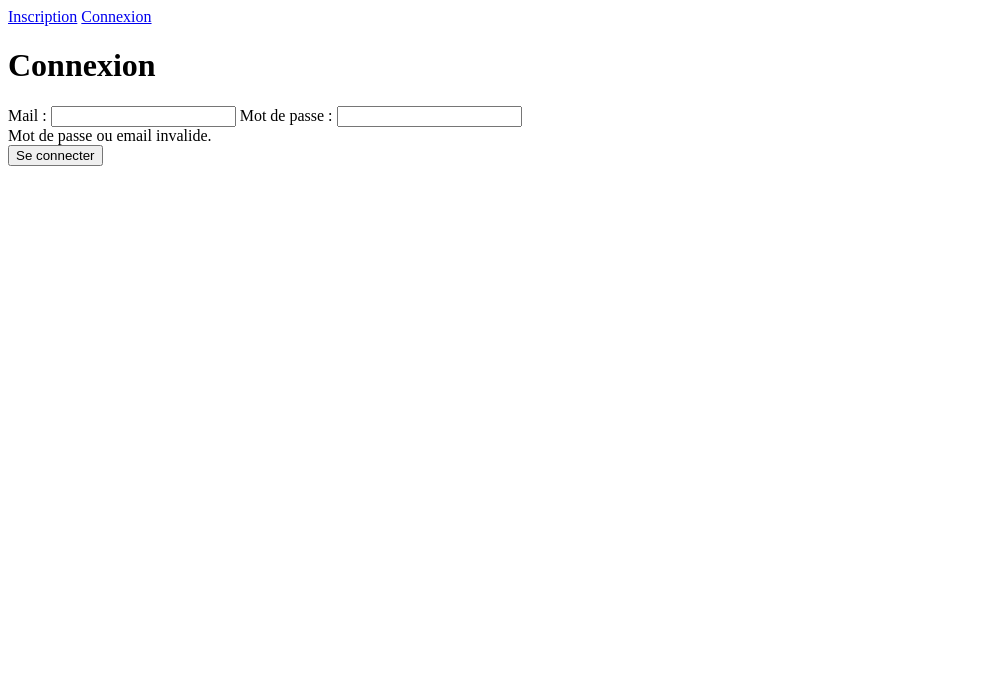
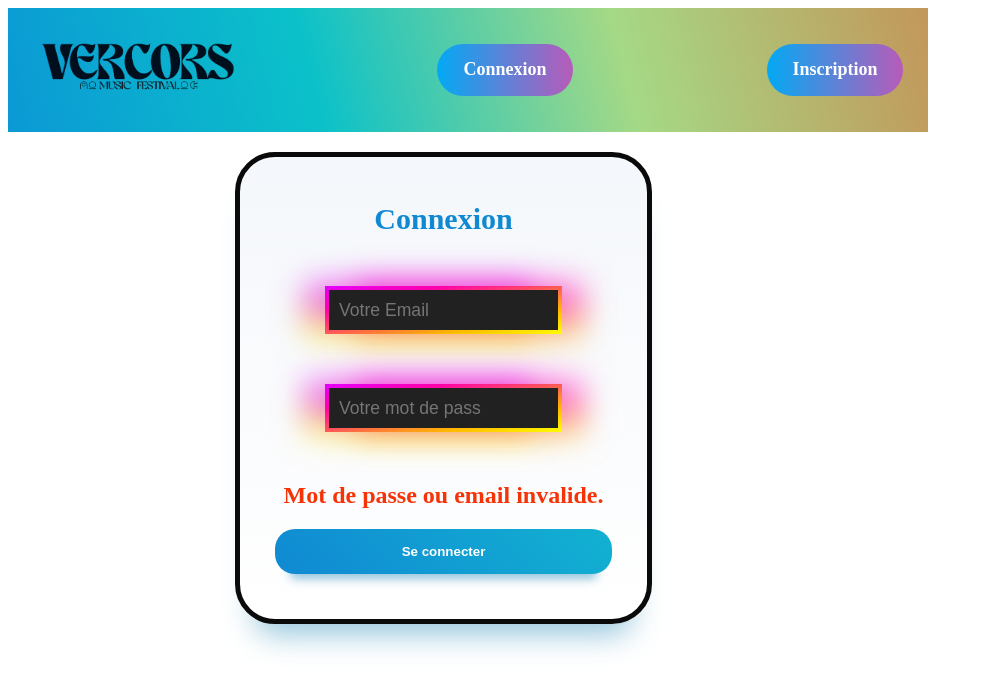
Before and after one commit to AltalebFeras/Formulaire-De-Rservation, a PHP site: page /connexion.php?erreur in a window 1280 px wide. Shown: the top 691 px of the page, without its empty margins (0-983 px from the left). Run offline with PHP 8.4, Linux system fonts and the light colour scheme.

Commit message:
NEW VERSION

```diff
--- /dev/null
+++ b/assets/connexion.css
@@ -0,0 +1,123 @@
+form {
+  position: absolute;
+  left: 215px;
+  max-width: 350px;
+  background: #f8f9fd;
+  background: linear-gradient(
+    0deg,
+    rgb(255, 255, 255) 0%,
+    rgb(244, 247, 251) 100%
+  );
+  border-radius: 40px;
+  padding: 25px 35px;
+  border: 5px solid rgb(10, 10, 10);
+  box-shadow: rgba(133, 189, 215, 0.8784313725) 0px 30px 30px -20px;
+  margin: 20px;
+}
+
+h1 {
+  text-align: center;
+  font-weight: 900;
+  font-size: 30px;
+  color: rgb(16, 137, 211);
+}
+#messageEchec,
+#messageSucces {
+  text-align: center;
+  font-weight: 900;
+  font-size: 24px;
+  color: rgb(246, 51, 7);
+}
+#messageSucces {
+  color: rgb(6, 22, 249);
+}
+.box-input {
+  position: relative;
+}
+
+.border {
+  max-width: 245px;
+  margin: 50px;
+  background-image: linear-gradient(
+    to right bottom,
+    #e300ff,
+    #ff00aa,
+    #ff5956,
+    #ffb900,
+    #fffe00
+  );
+  box-shadow: -25px -10px 30px -5px rgba(225, 0, 255, 0.5),
+    25px -10px 30px -5px rgba(255, 0, 212, 0.5),
+    25px 10px 30px -5px rgba(255, 174, 0, 0.5),
+    -25px 10px 30px -5px rgba(255, 230, 0, 0.5);
+  padding: 4px;
+}
+
+.input {
+  background-color: #212121;
+  max-width: 200px;
+  height: 40px;
+  padding: 0 19px 0 10px;
+  font-size: 1.1em;
+  position: relative;
+  border: none;
+  color: white;
+  outline: 0;
+  overflow: hidden;
+}
+
+.box-input::after,
+.box-input::before {
+  content: "";
+  width: 130px;
+  height: 30px;
+  position: absolute;
+  z-index: -1;
+}
+
+.box-input::after {
+  bottom: 0;
+  right: 0;
+}
+
+.box-input::before {
+  top: 0;
+  left: 0;
+}
+
+.input::placeholder {
+  transition: all 0.5s ease-in, transform 0.2s ease-in 0.6s;
+}
+
+.input:focus::placeholder {
+  padding-left: 165px;
+  transform: translateY(-50px);
+}
+.login-button {
+  display: block;
+  width: 100%;
+  font-weight: bold;
+  background: linear-gradient(
+    45deg,
+    rgb(16, 137, 211) 0%,
+    rgb(18, 177, 209) 100%
+  );
+  color: white;
+  padding-block: 15px;
+  margin: 20px auto;
+  border-radius: 20px;
+  box-shadow: rgba(133, 189, 215, 0.8784313725) 0px 20px 10px -15px;
+  border: none;
+  transition: all 0.2s ease-in-out;
+}
+
+.login-button:hover,
+input:hover {
+  transform: scale(1.03);
+  box-shadow: rgba(133, 189, 215, 0.8784313725) 0px 23px 10px -20px;
+}
+
+.login-button:active {
+  transform: scale(0.95);
+  box-shadow: rgba(133, 189, 215, 0.8784313725) 0px 15px 10px -10px;
+}
--- /dev/null
+++ b/assets/header.css
@@ -0,0 +1,76 @@
+header{
+    max-width: 860px;
+    display: flex;
+    justify-content: space-between;
+    align-items: center;
+}
+button {
+  text-decoration: none;
+  position: relative;
+  border: none;
+  font-size: 14px;
+  font-family: inherit;
+  cursor: pointer;
+  color: #fff;
+  width: 9em;
+  height: 3em;
+  line-height: 2em;
+  text-align: center;
+  background: linear-gradient(90deg, #03a9f4, #f441a5, #ffeb3b, #03a9f4);
+  background-size: 300%;
+  border-radius: 30px;
+  z-index: 1;
+}
+
+button:hover {
+  animation: ani 8s linear infinite;
+  border: none;
+}
+
+@keyframes ani {
+  0% {
+    background-position: 0%;
+  }
+
+  100% {
+    background-position: 400%;
+  }
+}
+
+button:before {
+  content: "";
+  position: absolute;
+  top: -5px;
+  left: -5px;
+  right: -5px;
+  bottom: -5px;
+  z-index: -1;
+  background: linear-gradient(90deg, #03a9f4, #f441a5, #ffeb3b, #03a9f4);
+  background-size: 400%;
+  border-radius: 35px;
+  transition: 1s;
+}
+
+button:hover::before {
+  filter: blur(20px);
+}
+
+button:active {
+  background: linear-gradient(32deg, #03a9f4, #f441a5, #ffeb3b, #03a9f4);
+}
+header{
+    padding: 30px;
+    display: flex;
+    background: linear-gradient(76deg,#0b99d5,#0bc1c9,#a5d985,#c3975b);
+
+}
+.link {
+  color: white;
+  font-size: 18px;
+  font-weight: bold;
+  text-decoration: none;
+}
+.logo{
+    width: 200px;
+    height: 60px;
+}
--- a/assets/script.js
+++ b/assets/script.js
@@ -38,12 +38,21 @@ let boutonPrecedentVersOption = document.getElementById(
 let boutonPrecedentVersReservation = document.getElementById(
   "boutonPrecedentVersReservation"
 );
+let alertBigNumber = document.getElementById("alertBigNumber");
+console.log(alertBigNumber);
 
 //pour recuperer la valeur du input type number
 let nombrePlacesValue = 0;
 NombrePlaces.addEventListener("change", function () {
   nombrePlacesValue = parseInt(NombrePlaces.value);
 });
+
+function depasserLeNombreDePlace() {
+  if (NombrePlaces.value > 50) {
+    alertBigNumber.style.display= "block"
+  }
+}
+
 
 //afficher et cacher les tarifs en choissisant les input type radio.
 //afficher un alrt pour le tarif réduit.
@@ -115,7 +124,10 @@ function chooseTariff() {
 reservationBouton.addEventListener("click", function () {
   if (
     chooseTariff() &&
-    NombrePlaces.value > 0 && //j'ai indiqué en HTML que l'input type number a un min = 1 et un max = 50. //ces tous les checkbox de tarif normal qui sont cachés
+    //j'ai indiqué en HTML que l'input type number a un min = 1 et un max = 50.
+    NombrePlaces.value > 0 &&
+    NombrePlaces.value <= 50 &&
+     //ces tous les checkbox de tarif normal qui sont cachés
     (pass1jour.checked ||
       pass2jours.checked ||
       pass3jours.checked ||
@@ -131,6 +143,7 @@ reservationBouton.addEventListener("click", function () {
     alertOption.style.display = "none";
     console.log("NombrePlaces est = " + NombrePlaces.value); // pour verfier la valeur du input type number aprés avoir passer à la prochaine section .
   } else {
+    depasserLeNombreDePlace()
     alertOption.textContent =
       "Veuillez indiquer le nombre de réservations et sélectionner un tarif ainsi qu'un pass.";
   }
--- a/connexion.php
+++ b/connexion.php
@@ -18,23 +18,43 @@ if (isset($_GET['erreur'])) {
 
 include "includes/header.php";
 ?>
+<!DOCTYPE html>
+<html lang="fr">
+
+<head>
+  <meta charset="UTF-8" />
+  <meta name="viewport" content="width=device-width, initial-scale=1.0" />
+  <title>Formulaire de réservation Music Vercos Festival</title>
+  <link rel="stylesheet" href="./assets/connexion.css" />
+</head>
+
+<body>
   <form action="src/authentication.php" method="post" onsubmit=" return ValidationConnexion()">
-    <h1>Connexion</h1>
     <?php if ($succes) { ?>
-      <div class="message succes">
+      <div class="message succes" id="messageSucces" >
         Votre inscription est validée !
       </div>
-    <?php } ?>
-    <label for="mail">Mail :</label>
-    <input type="email" name="mail" id="mail" required>
-    <label for="password">Mot de passe :</label>
-    <input type="password" name="password" id="password" required>
+      <?php } ?>
+      <h1>Connexion</h1>
+    <div class="box-input">
+      <div class="border">
+        <input class="input" type="email" name="mail" id="mail" placeholder="Votre Email" required>
+      </div>
+    </div>
+    <div class="box-input">
+      <div class="border">
+        <input type="password" name="password" id="password" class="input"  placeholder="Votre mot de pass" required>
+      </div>
+    </div>
+
     <div id="message"></div>
     <?php if ($echec) { ?>
-      <div class="message echec">
-        Mot de passe ou email invalide.
-      </div>
+      <div class="message echec" id="messageEchec" >
+      Mot de passe ou email invalide.
+    </div>
     <?php } ?>
-    <input type="submit" value="Se connecter">
+    <input type="submit" value="Se connecter" class="login-button" >
   </form>
-  </html>
+</body>
+
+</html>
--- a/includes/header.php
+++ b/includes/header.php
@@ -1,8 +1,23 @@
+<!DOCTYPE html>
+<html lang="fr">
+
+<head>
+  <meta charset="UTF-8" />
+  <meta name="viewport" content="width=device-width, initial-scale=1.0" />
+  <title>Formulaire de réservation Music Vercos Festival</title>
+  <link rel="stylesheet" href="../assets/header.css" />
+  <script src="./assets/script.js" async></script>
+</head>
 <div>
-      <?php if (isset($_SESSION['connecté'])) { ?>
-        <a href="deconnexion.php">Déconnexion</a>
-      <?php } else { ?>
-        <a href="index.php">Inscription</a>
-        <a href="connexion.php">Connexion</a>
-      <?php } ?>
-    </div>
+  <?php if (isset($_SESSION['connecté'])) { ?>
+    <a href="deconnexion.php">Déconnexion</a>
+  <?php } else { ?>
+    <header>
+      <a href="https://www.vercorsmusicfestival.com/" class="header__logo">
+        <img src="../logo.png" class="logo" alt="Vercors Music Festival">
+      </a>
+      <button><a href="connexion.php" class="link">Connexion</a></button>
+      <button><a href="index.php" class="link">Inscription</a></button>
+    </header>
+  <?php } ?>
+</div>
--- a/index.php
+++ b/index.php
@@ -25,6 +25,7 @@
           min="1"
           max="50"
         />
+        <div id="alertBigNumber">Le Nombre de reservation maxi est 50</div>
 
         <div class="lesTarifs">
           <h3>Réservation(s) en tarif réduit</h3>
```
Also changed, not shown: assets/style.css (+8 -0 lines), assets/form.css (deleted), assets/main.css (deleted), logo-spedidam.png (added), logo.png (added).
